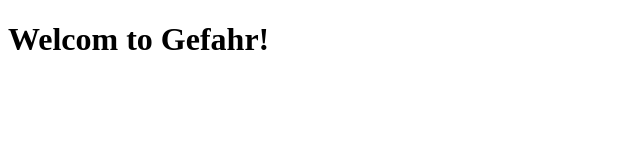
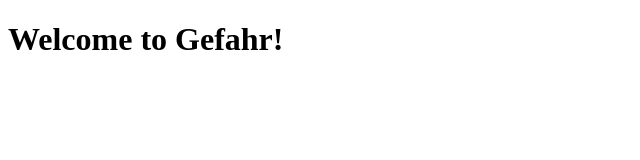
Before and after one commit to Foest/gefahr, a plain HTML site: page index.html in a window 1280 px wide. Shown: the whole page, without its empty margins (0-640 px from the left). Drawn offline with Linux system fonts and the light colour scheme.

Commit message:
fixed typo

```diff
--- a/index.html
+++ b/index.html
@@ -5,7 +5,7 @@
         <title>Gefahr</title>
     </head>
     <body>
-        <h1>Welcom to Gefahr!</h1>
+        <h1>Welcome to Gefahr!</h1>
     </body>
 
 </html>
```
